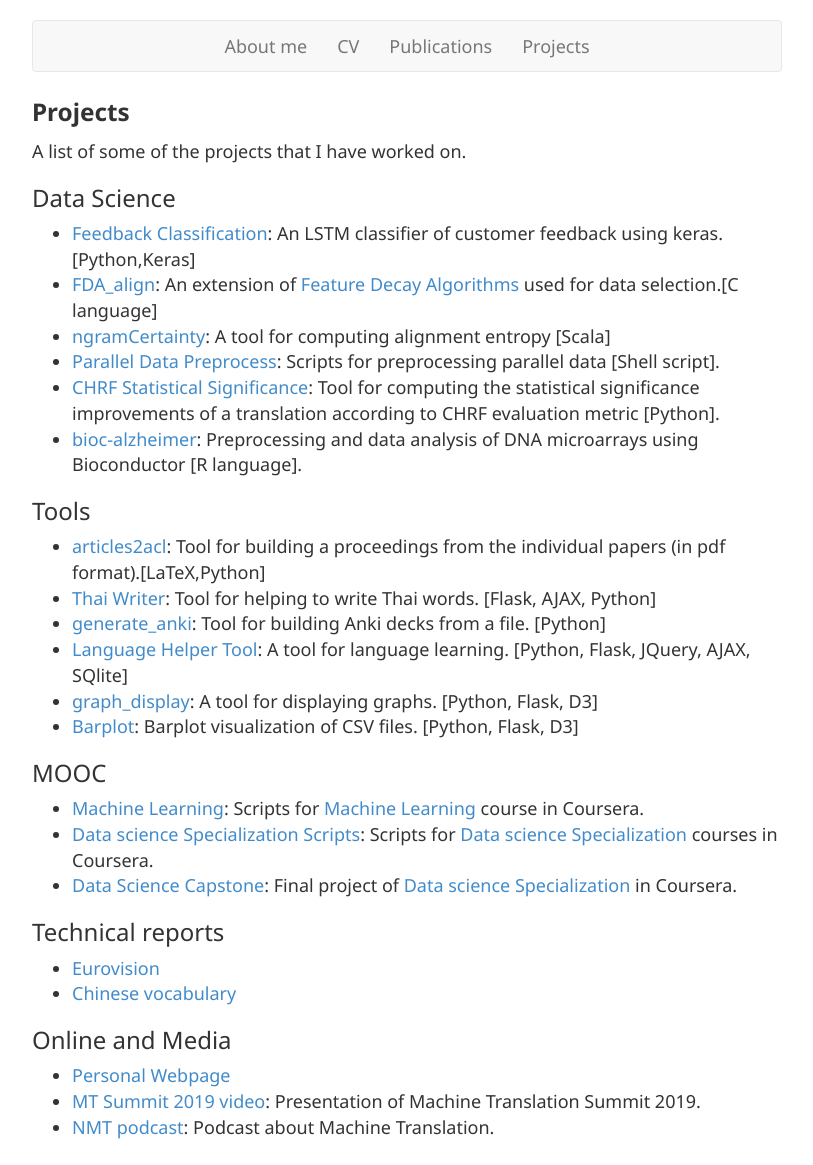
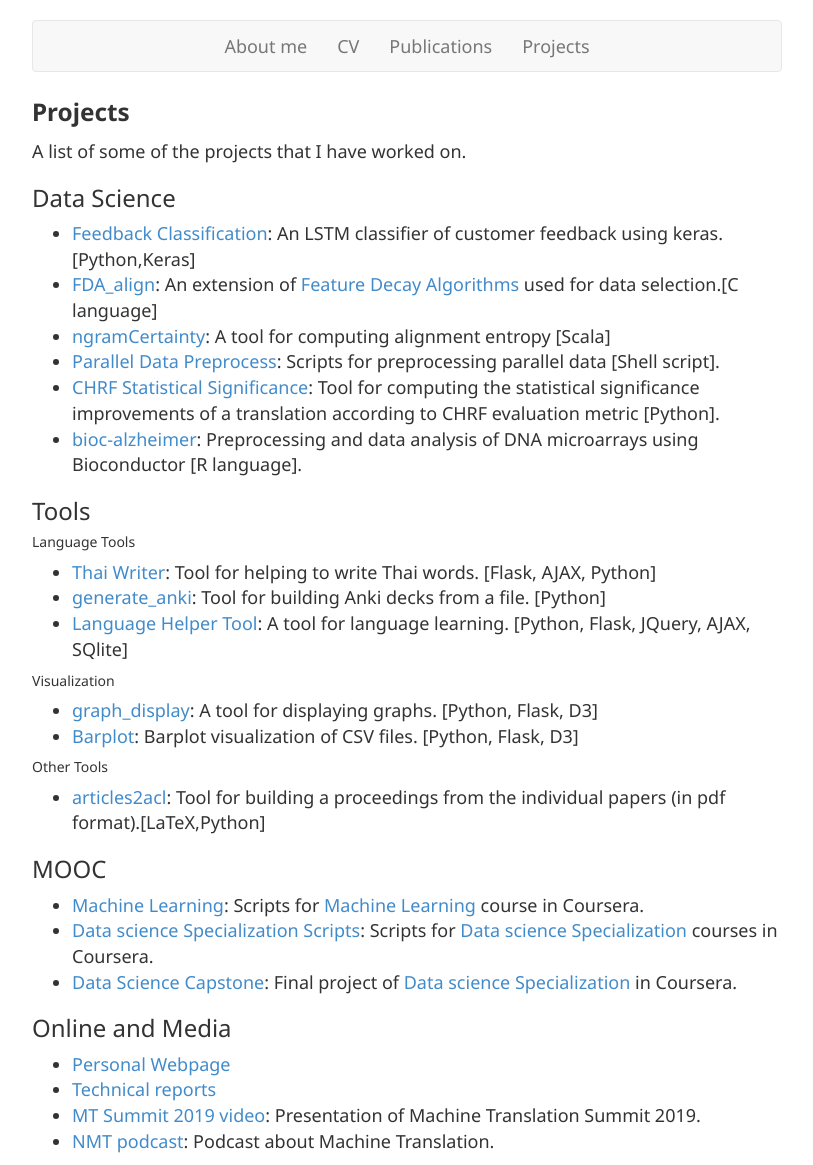
Before and after one commit to alberto-poncelas/alberto-poncelas.github.io, a Jekyll site: the page built from projects.md, in a window 1280 px wide. Shown: the whole page, without its empty margins (233-1046 px from the left). Built offline with Jekyll 4.4.1, drawn with Linux system fonts in a browser that asks for light colours; nearby versions of some CDN libraries.

Commit message:
projects reordered

```diff
--- a/projects.md
+++ b/projects.md
@@ -16,12 +16,19 @@ A list of some of the projects that I have worked on.
 * [bioc-alzheimer](https://github.com/alberto-poncelas/bioc-alzheimer): Preprocessing and data analysis of DNA microarrays using Bioconductor [R language].
 
 ### Tools
-* [articles2acl](https://github.com/alberto-poncelas/articles2acl): Tool for building a proceedings from the individual papers (in pdf format).[LaTeX,Python]
+
+##### Language Tools
 * [Thai Writer](https://github.com/alberto-poncelas/thai_writer): Tool for helping to write Thai words. [Flask, AJAX, Python]
 * [generate_anki](https://github.com/alberto-poncelas/generate_anki): Tool for building Anki decks from a file. [Python]
 * [Language Helper Tool](https://github.com/alberto-poncelas/language_helper_tool): A tool for language learning. [Python, Flask, JQuery, AJAX, SQlite]
+
+##### Visualization
+
 * [graph_display](https://github.com/alberto-poncelas/graph_display): A tool for displaying graphs. [Python, Flask, D3]
 * [Barplot](https://github.com/alberto-poncelas/data_explorer): Barplot visualization of CSV files. [Python, Flask, D3]
+
+##### Other Tools
+* [articles2acl](https://github.com/alberto-poncelas/articles2acl): Tool for building a proceedings from the individual papers (in pdf format).[LaTeX,Python]
 
 ### MOOC
 * [Machine Learning](https://github.com/alberto-poncelas/ML_course): Scripts for [Machine Learning](https://www.coursera.org/learn/machine-learning) course in Coursera.
@@ -29,12 +36,9 @@ A list of some of the projects that I have worked on.
 * [Data Science Capstone](https://github.com/alberto-poncelas/CourseraDataScienceCapstone): Final project of [Data science Specialization](https://www.coursera.org/specializations/jhu-data-science) in Coursera.
 
 
-### Technical reports
-* [Eurovision](https://github.com/alberto-poncelas/articles/tree/master/Eurovision_ES)
-* [Chinese vocabulary](https://github.com/alberto-poncelas/articles/tree/master/chinese_word_analysis)
-
 ### Online and Media
 
 * [Personal Webpage](https://alberto-poncelas.github.io/)
+* [Technical reports](https://github.com/alberto-poncelas/articles)
 * [MT Summit 2019 video](https://www.youtube.com/watch?v=1fOAHGbSPvg): Presentation of Machine Translation Summit 2019.
 * [NMT podcast](https://soundcloud.com/theadaptcentre/alberto-poncelas): Podcast about Machine Translation.
```
